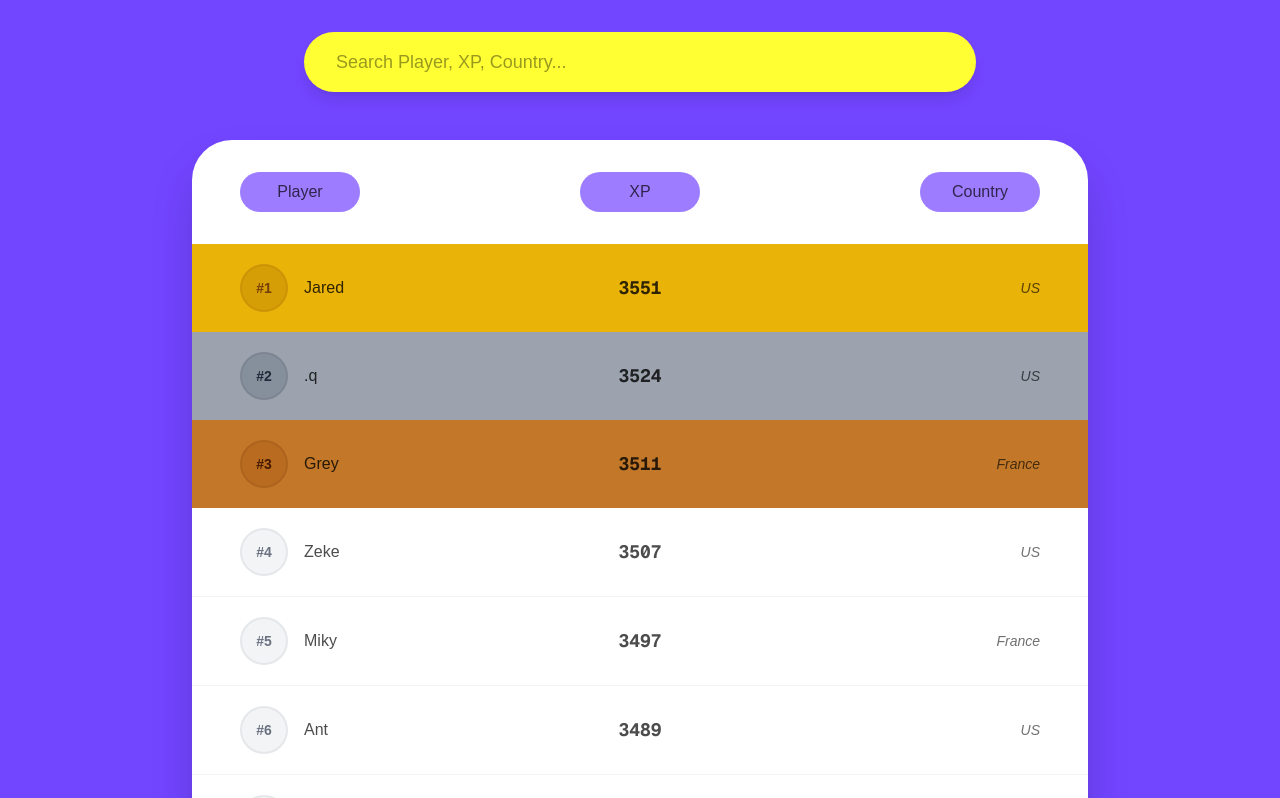
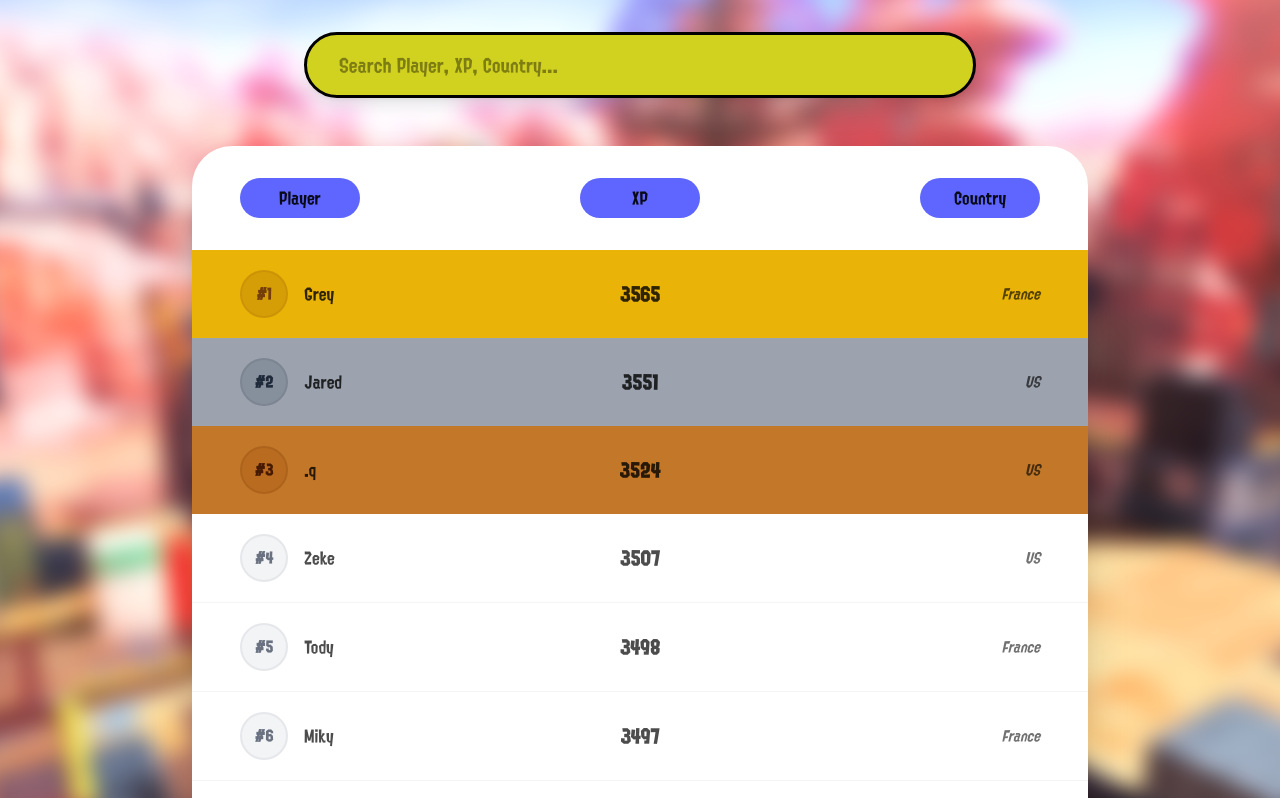
Before and after one commit to JOwen-ster/spl3-xps, a Next.js app: page / in a window 1280 px wide. Shown: the top 798 px of the page. Built offline with nearby package versions, Linux system fonts and the light colour scheme.

Commit message:
Update players and css

```diff
--- a/app/globals.css
+++ b/app/globals.css
@@ -1,29 +1,28 @@
 @import "tailwindcss";
 
 :root {
-  --background: #7245ff;
-  --search-bg: #ffff33;
-  --pill-bg: #9d7cff;
+  --background: url("./assets/scortch.png");
+  --search-bg: #d1d120;
+  --blurple: #5e66ff;
   --rank-gold: #eab308;
   --rank-silver: #9ca3af;
   --rank-bronze: #c27828;
-  --pagination-bg: #4f46e5;
 }
 
 @theme inline {
   --color-search-bg: var(--search-bg);
-  --color-pill-bg: var(--pill-bg);
+  --color-pill-bg: var(--blurple);
   --color-rank-gold: var(--rank-gold);
   --color-rank-silver: var(--rank-silver);
   --color-rank-bronze: var(--rank-bronze);
-  --color-pagination-bg: var(--pagination-bg);
+  --color-pagination-bg: var(--blurple);
   --font-sans: var(--font-geist-sans);
   --font-mono: var(--font-geist-mono);
 }
 
 @layer utilities {
   .pill {
-    @apply bg-pill-bg text-black/70 font-medium px-3 sm:px-8 py-1.5 sm:py-2 rounded-full min-w-[70px] sm:min-w-[120px] text-xs sm:text-base text-center;
+    @apply bg-pill-bg text-black/90 font-medium px-3 sm:px-8 py-1.5 sm:py-2 rounded-full min-w-[70px] sm:min-w-[120px] text-xs sm:text-base text-center;
   }
 
   .pagination-btn {
@@ -32,9 +31,28 @@
 }
 
 body {
-  background: var(--background);
-  font-family: Arial, Helvetica, sans-serif;
+  font-family: var(--font-blitz);
   margin: 0;
   padding: 0;
   min-height: 100vh;
+  position: relative;
 }
+
+body::before {
+  content: "";
+  position: fixed;
+  top: 0;
+  left: 0;
+  width: 100vw;
+  height: 100vh;
+  z-index: -1;
+
+  background-image: var(--background);
+  background-attachment: fixed;
+  background-repeat: no-repeat;
+  background-size: cover;
+  background-position: center;
+  filter: blur(10px);
+
+  transform: scale(1.1);
+}
--- a/app/layout.tsx
+++ b/app/layout.tsx
@@ -1,20 +1,17 @@
 import type { Metadata } from "next";
-import { Geist, Geist_Mono } from "next/font/google";
+import localFont from 'next/font/local'
 import "./globals.css";
 
-const geistSans = Geist({
-  variable: "--font-geist-sans",
-  subsets: ["latin"],
-});
 
-const geistMono = Geist_Mono({
-  variable: "--font-geist-mono",
-  subsets: ["latin"],
-});
+const blitzMain = localFont({
+  src: '../public/fonts/BlitzMain.otf',
+  variable: '--font-blitz',
+  display: 'swap',
+})
 
 export const metadata: Metadata = {
   title: "Spl3 Western XP's",
-  description: "Website to display the highest xp's for western players in the japan region",
+  description: "The highest xp's for western players in the japan region",
 };
 
 export default function RootLayout({
@@ -25,7 +22,7 @@ export default function RootLayout({
   return (
     <html
       lang="en"
-      className={`${geistSans.variable} ${geistMono.variable} h-full antialiased`}
+      className={`${blitzMain.variable}`}
     >
       <body className="min-h-full flex flex-col">{children}</body>
     </html>
--- a/app/page.tsx
+++ b/app/page.tsx
@@ -1,6 +1,6 @@
 "use client";
 
-import { useState, useMemo } from "react";
+import { useState } from "react";
 import { ChevronLeft, ChevronRight } from "lucide-react";
 import verifiedData from "@/data/verified.json";
 import { cn } from "@/app/utils/cn";
@@ -60,7 +60,7 @@ export default function Home() {
         <input
           type="text"
           placeholder="Search Player, XP, Country..."
-          className="w-full bg-search-bg text-black/60 text-base sm:text-lg px-6 py-3 sm:px-8 sm:py-4 rounded-full shadow-lg outline-none placeholder:text-black/40"
+          className="w-full bg-search-bg text-black/60 text-base sm:text-lg px-6 py-3 sm:px-8 sm:py-4 rounded-full shadow-lg outline-none placeholder:text-black/40 border-3 border-black"
           value={searchQuery}
           onChange={handleSearchChange}
         />
--- a/data/verified.json
+++ b/data/verified.json
@@ -2,7 +2,7 @@
     "players": [
         { "name": "Jared", "power": 3551, "country": "US" },
         { "name": ".q", "power": 3524, "country": "US" },
-        { "name": "Grey", "power": 3511, "country": "France" },
+        { "name": "Grey", "power": 3565, "country": "France" },
         { "name": "Zeke", "power": 3507, "country": "US" },
         { "name": "Ant", "power": 3489, "country": "US" },
         { "name": "Miky", "power": 3497, "country": "France" },
@@ -13,13 +13,13 @@
         { "name": "Phoenix", "power": 3349, "country": "Switzerland" },
         { "name": "Jordan", "power": 3335, "country": "US" },
         { "name": "Redshell", "power": 3326, "country": "US" },
-        { "name": "Volty", "power": 3318, "country": "France" },
+        { "name": "Volty", "power": 3403, "country": "France" },
         { "name": "Kaisa", "power": 3316, "country": "Canada" },
         { "name": "EnrageJeff", "power": 3308, "country": "US" },
         { "name": "Lucina", "power": 3307, "country": "US" },
         { "name": "Sam", "power": 3295, "country": "US" },
         { "name": "Nex", "power": 3276, "country": "Australia" },
-        { "name": "Tody", "power": 3276, "country": "France" },
+        { "name": "Tody", "power": 3498, "country": "France" },
         { "name": "Madamereef", "power": 3266, "country": "Australia" },
         { "name": "Datkid", "power": 3251, "country": "US" },
         { "name": "Basil", "power": 3250, "country": "US" },
@@ -46,7 +46,7 @@
         { "name": "Channo", "power": 3154, "country": "UK" },
         { "name": "Angelu", "power": 3148, "country": "US" },
         { "name": "Hyeon", "power": 3148, "country": "Germany" },
-        { "name": "Yoshell", "power": 3138, "country": "UK" },
+        { "name": "Yoshell", "power": 3198, "country": "UK" },
         { "name": "Mecha", "power": 3133, "country": "US" },
         { "name": "Henlo", "power": 3130, "country": "US" },
         { "name": "Erza", "power": 3124, "country": "France" },
@@ -60,6 +60,9 @@
         { "name": "Birbdon", "power": 3101, "country": "US" },
         { "name": "Drift", "power": 3100, "country": "US" },
         { "name": "Inukun", "power": 3411, "country": "Luxembourg"},
-        { "name": "Shicago", "power": 3103, "country": "US"}
+        { "name": "Shicago", "power": 3103, "country": "US"},
+        { "name": "Omega", "power": 3410, "country": "US"},
+        { "name": "Youx", "power": 3193, "country": "France"},
+        { "name": "Jrod", "power": 3110, "country": "US"}
     ]
 }
```
Also changed, not shown: app/assets/scortch.png (added), public/fonts/BlitzMain.otf (added).
